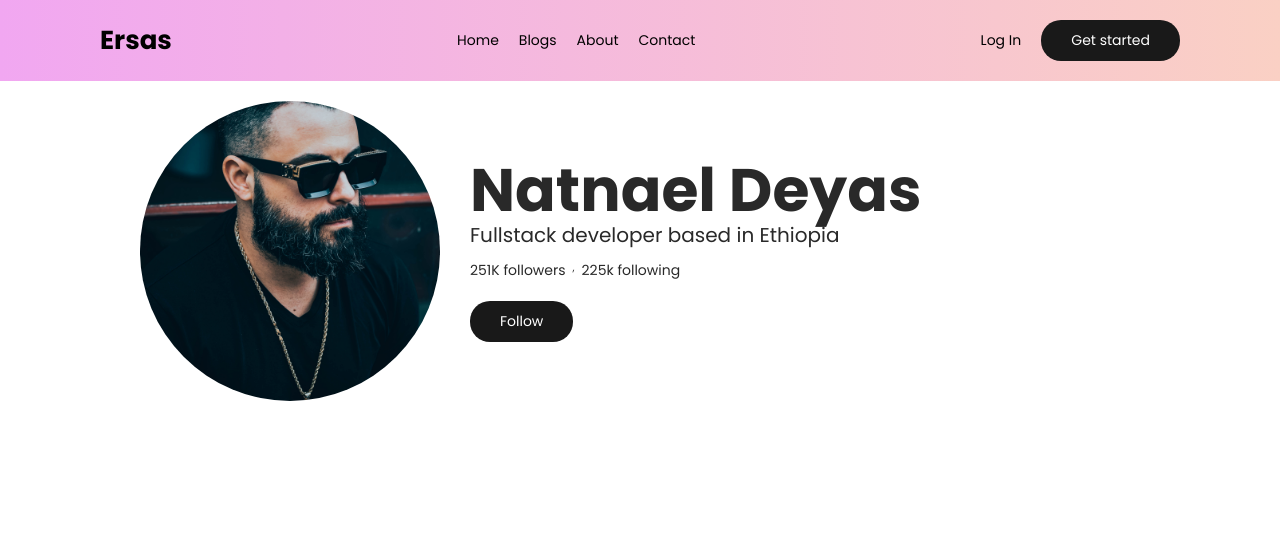
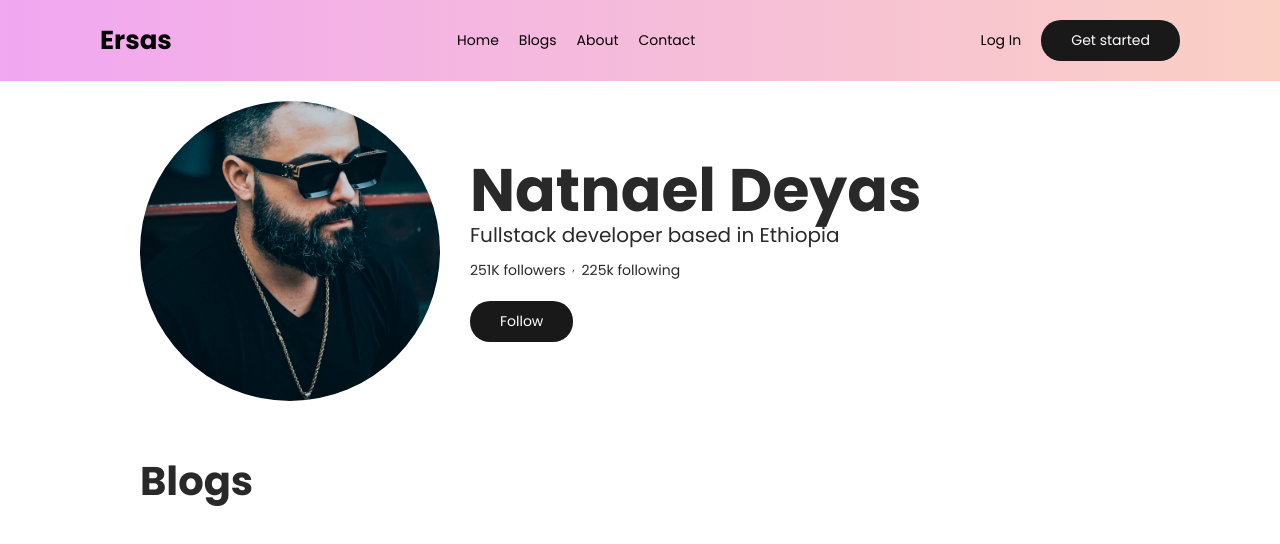
Before and after one commit to Natnael772/ersas, a React (Create React App) app in the folder client/: page / in a window 1280 px wide. Shown: the top 544 px of the page. Built offline with nearby package versions, Linux system fonts and the light colour scheme.

Commit message:
Working on user blog page

```diff
--- a/client/src/components/User/User.css
+++ b/client/src/components/User/User.css
@@ -12,6 +12,7 @@
   align-items: center;
 
   gap: 3rem;
+  margin-bottom: 5rem;
 }
 
 .user-title {
--- a/client/src/components/User/User.js
+++ b/client/src/components/User/User.js
@@ -15,6 +15,9 @@ import {
   beard2,
 } from "../../constants/images";
 import Nav from "../Nav/Nav";
+import UserBlog from "./UserBlog";
+import UserBlogs from "./UserBlogs";
+
 import "./User.css";
 const User = () => {
   return (
@@ -43,6 +46,7 @@ const User = () => {
             </a>
           </div>
         </div>
+        <UserBlogs />
       </div>
     </>
   );
--- /dev/null
+++ b/client/src/components/User/UserBlogs.css
@@ -0,0 +1,4 @@
+.sec-title {
+  font-size: 4rem;
+  font-weight: 700;
+}
--- a/client/src/components/User/UserBlogs.js
+++ b/client/src/components/User/UserBlogs.js
@@ -1,4 +1,4 @@
-import "./User.css";
+import "./UserBlogs.css";
 const UserBlogs = () => {
   return (
     <div className="userblogs-con">
```
Also changed, not shown: client/src/components/User/UserBlog.css (added).
